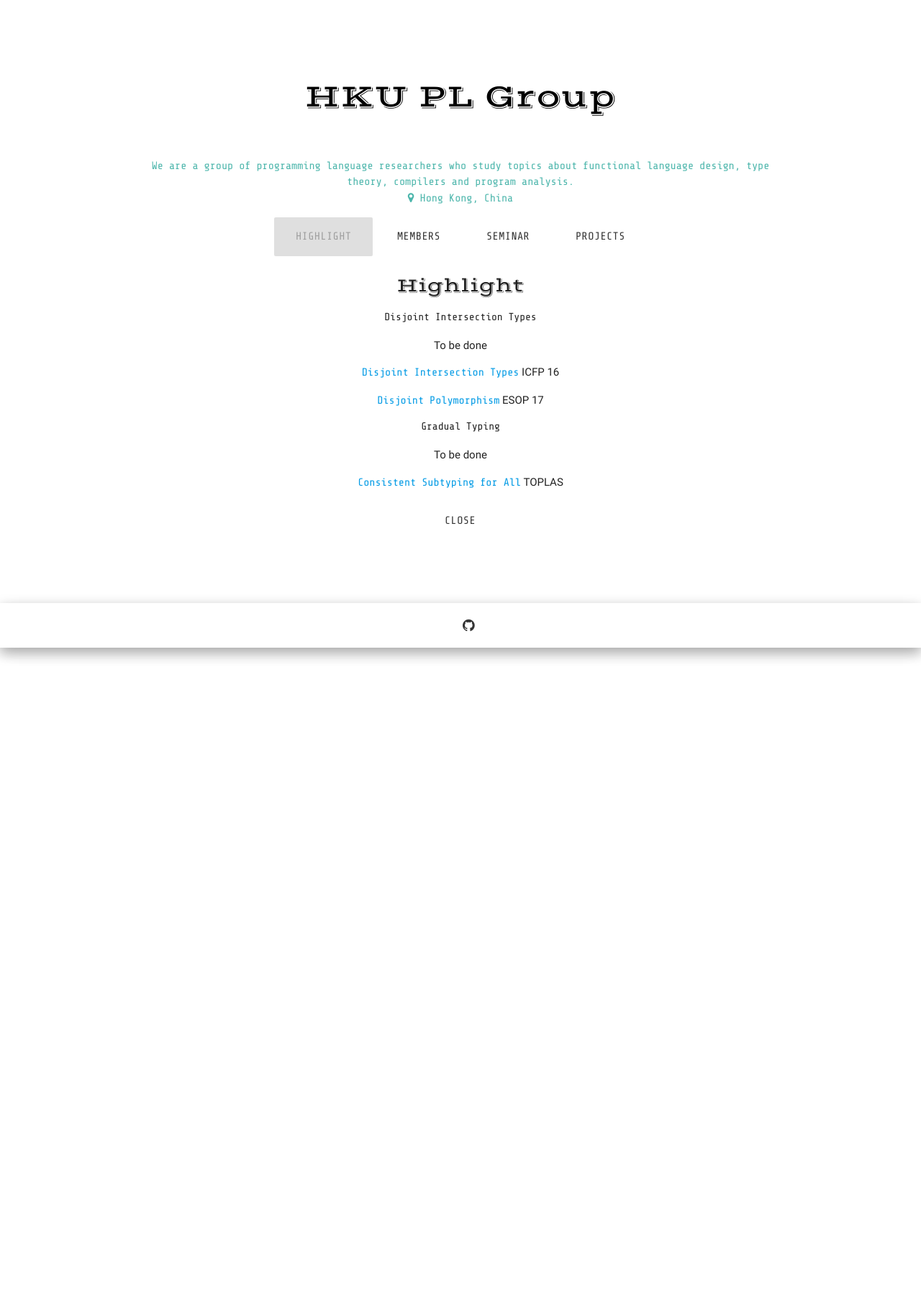
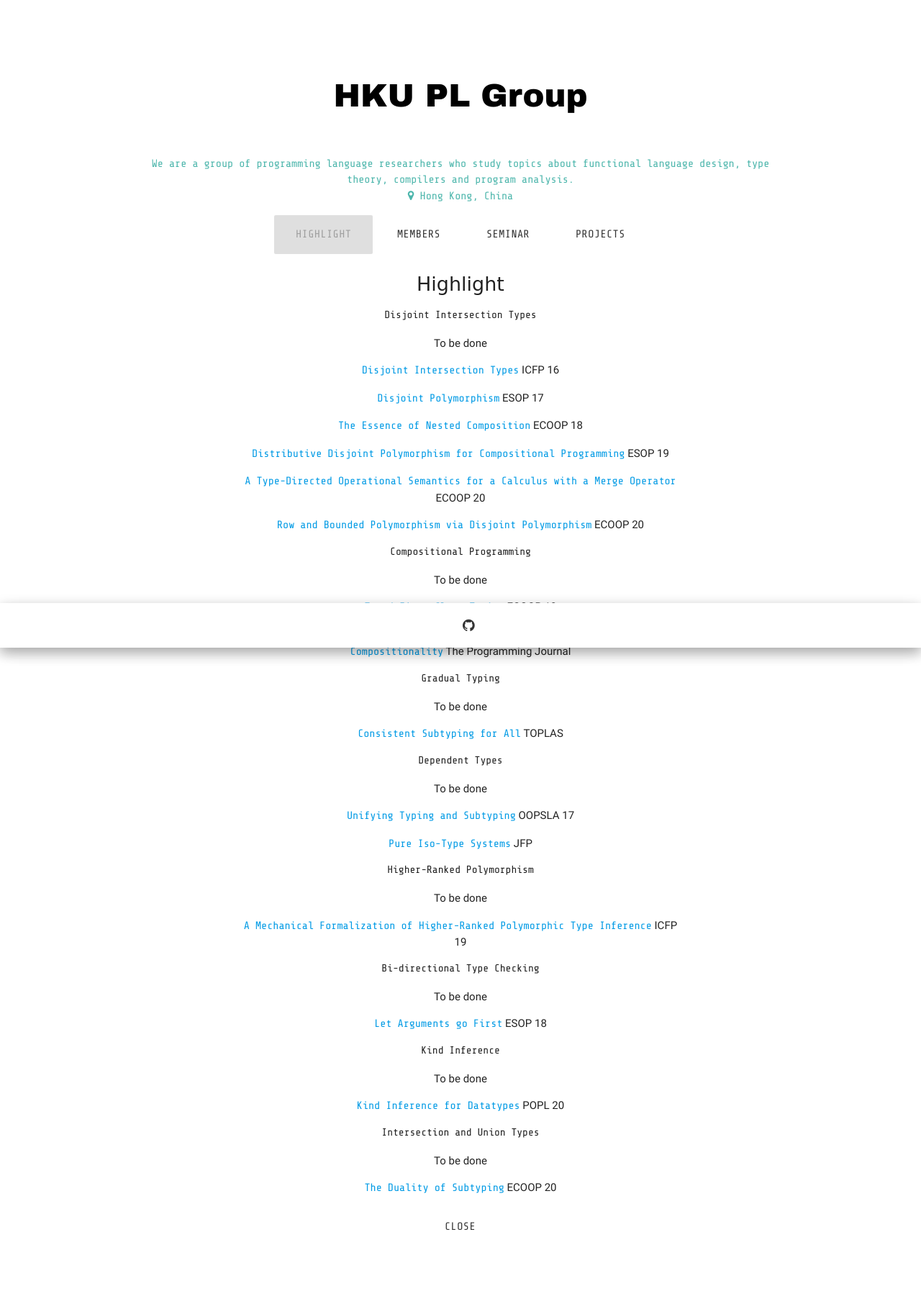
Before and after one commit to hkuplg/hkuplg.github.io, a Jekyll site: the page built from index.html, in a window 1280 px wide. Shown: the whole page at 72% size. Built offline with Jekyll 4.4.1, drawn with Linux system fonts in a browser that asks for light colours; some web fonts are replaced; the list of posts is cut into pages by our own code.

Commit message:
research highlight

```diff
--- a/_data/highlight.yml
+++ b/_data/highlight.yml
@@ -7,9 +7,63 @@
     - title: Disjoint Polymorphism
       conf: ESOP 17
       link: https://i.cs.hku.hk/~bruno/papers/ESOP2017.pdf
+    - title: The Essence of Nested Composition
+      conf: ECOOP 18
+      link: https://i.cs.hku.hk/~bruno/papers/nested.pdf
+    - title: Distributive Disjoint Polymorphism for Compositional Programming
+      conf: ESOP 19
+      link: https://i.cs.hku.hk/~bruno/papers/esop2019.pdf
+    - title: A Type-Directed Operational Semantics for a Calculus with a Merge Operator
+      conf: ECOOP 20
+      link: https://i.cs.hku.hk/~bruno/papers/merge_ecoop2020.pdf
+    - title: Row and Bounded Polymorphism via Disjoint Polymorphism
+      conf: ECOOP 20
+      link: https://i.cs.hku.hk/~bruno/papers/row-bounded_ecoop2020.pdf
+- work: Compositional Programming
+  description: To be done
+  papers:
+    - title: Typed First-Class Traits
+      conf: ECOOP 18
+      link: https://i.cs.hku.hk/~bruno/papers/traits.pdf
+    - title: Shallow EDSLs and Object-Oriented Programming“:” Beyond Simple Compositionality
+      conf: The Programming Journal
+      link: https://i.cs.hku.hk/~bruno/papers/programming19shallow.pdf
 - work: Gradual Typing
   description: To be done
   papers:
     - title: Consistent Subtyping for All
       conf: TOPLAS
       link: https://i.cs.hku.hk/~bruno/papers/gradual-esop18.pdf
+- work: Dependent Types
+  description: To be done
+  papers:
+    - title: Unifying Typing and Subtyping
+      conf: OOPSLA 17
+      link: https://i.cs.hku.hk/~bruno/papers/oopsla17.pdf
+    - title: Pure Iso-Type Systems
+      conf: JFP
+      link: https://i.cs.hku.hk/~bruno/papers/pits.pdf
+- work: Higher-Ranked Polymorphism
+  description: To be done
+  papers:
+    - title: A Mechanical Formalization of Higher-Ranked Polymorphic Type Inference
+      conf: ICFP 19
+      link: https://i.cs.hku.hk/~bruno/papers/icfp2019.pdf
+- work: Bi-directional Type Checking
+  description: To be done
+  papers:
+    - title: Let Arguments go First
+      conf: ESOP 18
+      link: https://i.cs.hku.hk/~bruno/papers/arguments-esop18.pdf
+- work: Kind Inference
+  description: To be done
+  papers:
+    - title: Kind Inference for Datatypes
+      conf: POPL 20
+      link: https://i.cs.hku.hk/~bruno/papers/popl20.pdf
+- work: Intersection and Union Types
+  description: To be done
+  papers:
+    - title: The Duality of Subtyping
+      conf: ECOOP 20
+      link: https://i.cs.hku.hk/~bruno/papers/duo_ecoop2020.pdf
--- a/styles/main.css
+++ b/styles/main.css
@@ -130,7 +130,8 @@ a{
     margin-top: 45px;
 }
 .my-name{
-    font-family: 'Vast Shadow', cursive;
+    /* font-family: 'Vast Shadow', cursive; */
+    font-family: "Arial Black", Gadget, sans-serif;
     font-size: 45px;
     color: black;
 }
@@ -149,7 +150,7 @@ a{
     font-size: 33px;
 }
 .my-mini-heading{
-    font-family: 'Vast Shadow', cursive;
+    font-family: "Comic Sans MS", cursive, sans-serif;
     font-weight: normal;
     font-size: 27px;
 }
```
